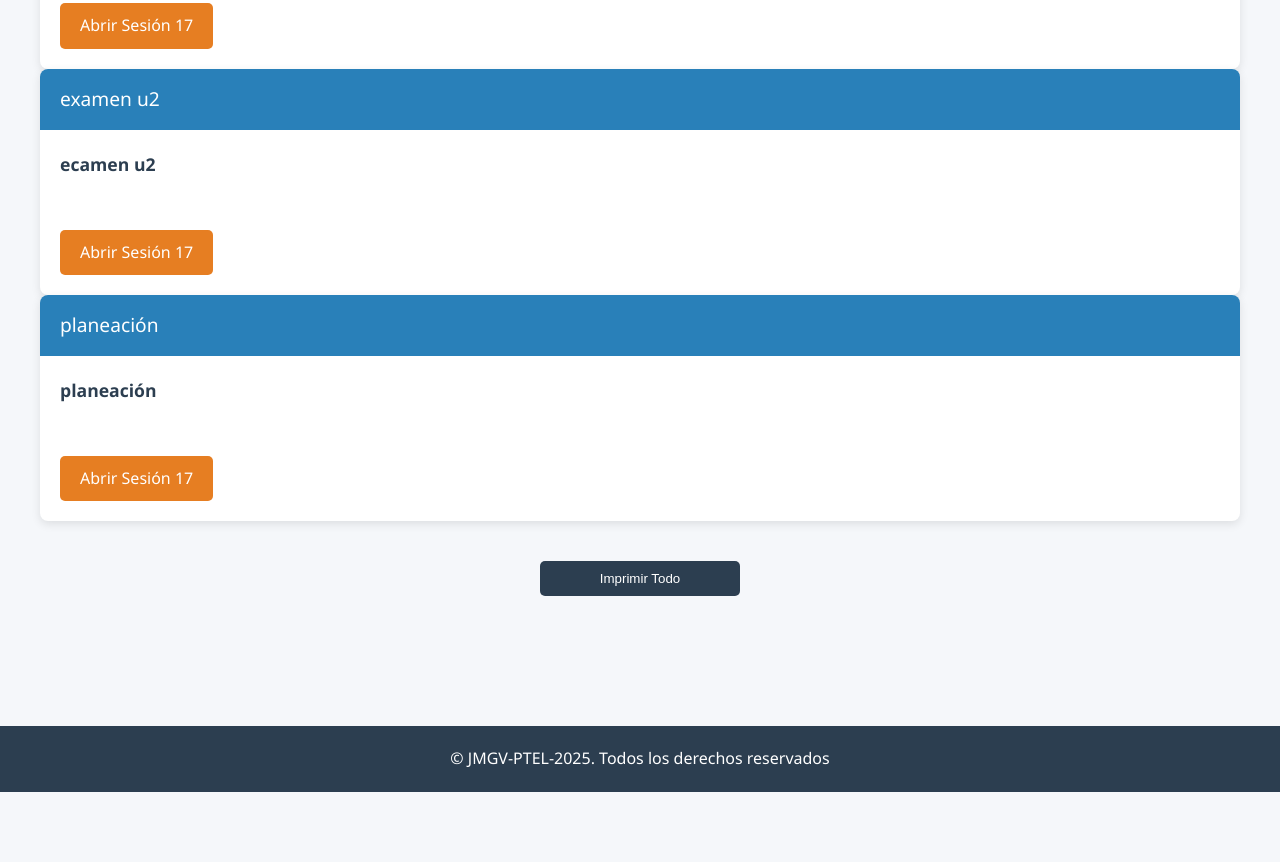
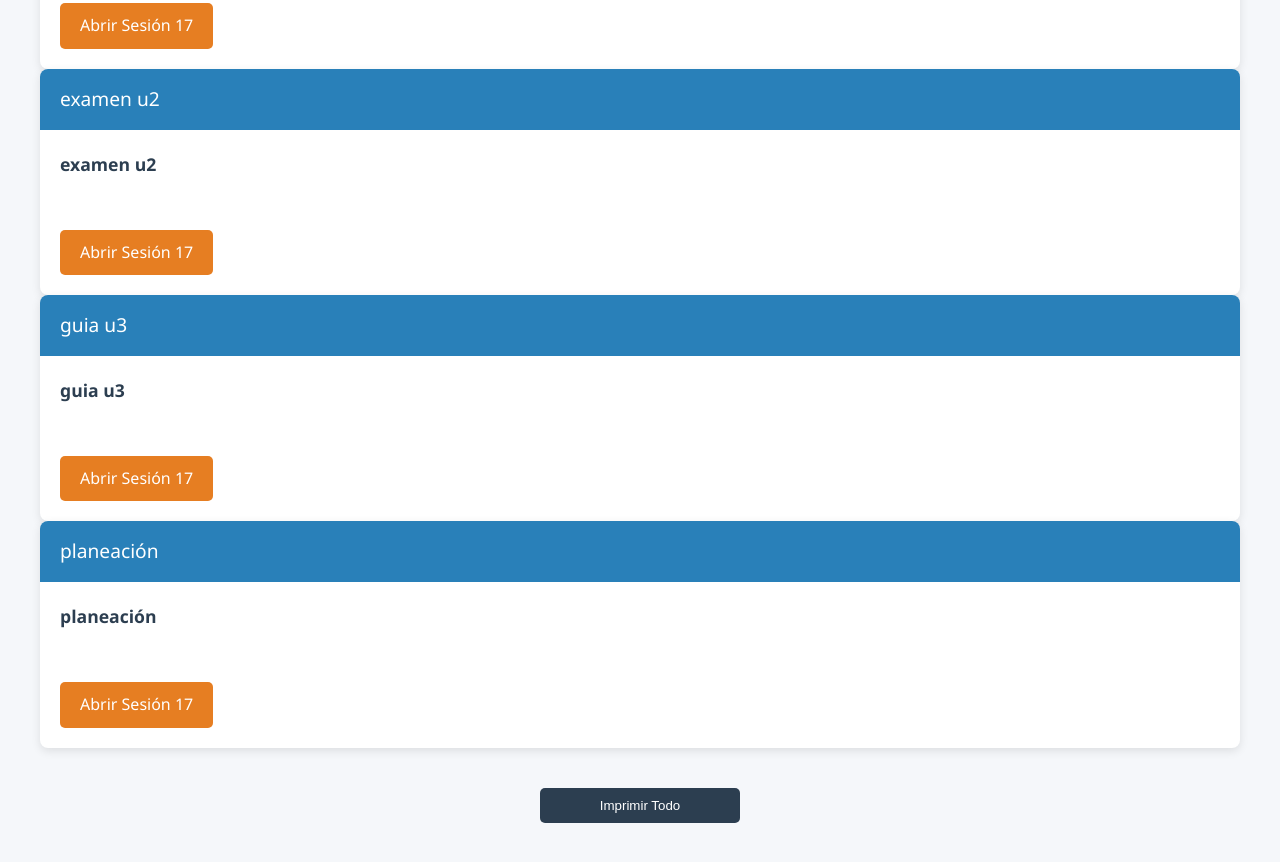
Before and after one commit to sagravzelaznog/jmgvpteltemasselectosdefisica2, a plain HTML site: page index.html in a window 1280 px wide. Shown: the part 2569-3431 px from the top of the page. Before the commit the page ends 3361 px from the top, so only its background shows below. Drawn offline with Linux system fonts and the light colour scheme.

Commit message:
first commit

```diff
--- a/index.html
+++ b/index.html
@@ -305,8 +305,15 @@
         <div class="session-card">
             <div class="session-header">examen u2</div>
             <div class="session-content">
-                <h3 class="session-title">ecamen u2</h3 >
+                <h3 class="session-title">examen u2</h3 >
                 <a href="examenu2tsf.html" class="btn" target="_blank">Abrir Sesión 17</a>
+            </div>
+        </div>
+         <div class="session-card">
+            <div class="session-header">guia u3</div>
+            <div class="session-content">
+                <h3 class="session-title">guia u3</h3 >
+                <a href="guia_tsf_u3.html" class="btn" target="_blank">Abrir Sesión 17</a>
             </div>
         </div>
         <div class="session-card">
```
